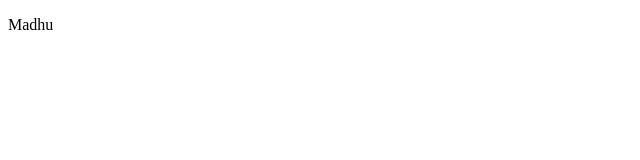
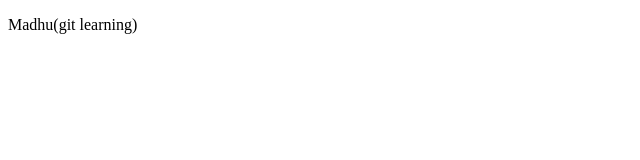
Before and after one commit to madhu967/remote-repo, a plain HTML site: page index2.html in a window 1280 px wide. Shown: the whole page, without its empty margins (0-640 px from the left). Drawn offline with Linux system fonts and the light colour scheme.

Commit message:
feature added

```diff
--- a/index2.html
+++ b/index2.html
@@ -6,6 +6,6 @@
     <title>Document</title>
 </head>
 <body>
-    <p>Madhu</p>
+    <p>Madhu(git learning)</p>
 </body>
 </html>
```
